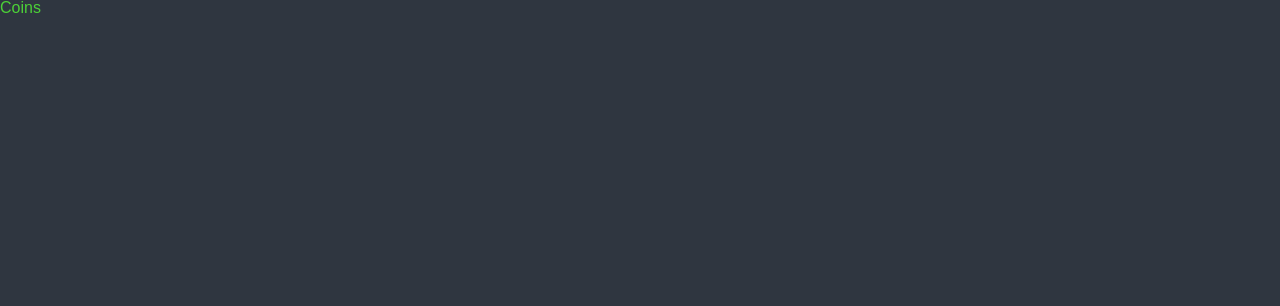
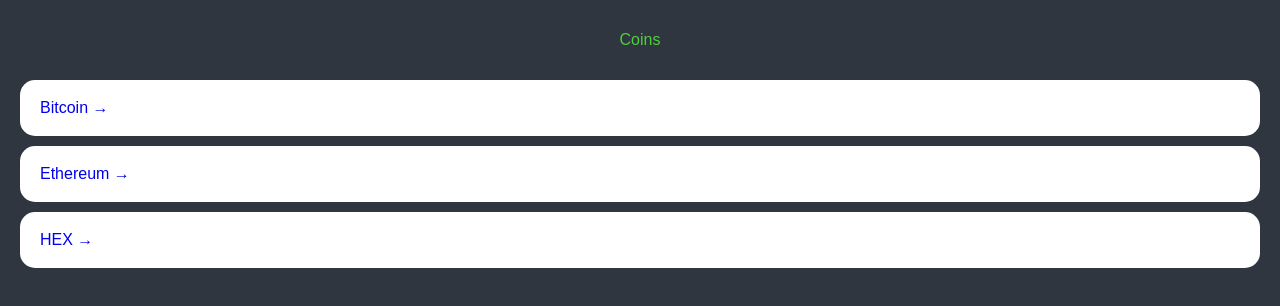
Before and after one commit to rkddn0301/toDoList, a React (Create React App) app: page / in a window 1280 px wide. Shown: the top 306 px of the page. Built offline with nearby package versions, Linux system fonts and the light colour scheme.

Commit message:
5.2 Home part One

```diff
--- a/src/routes/Coin.tsx
+++ b/src/routes/Coin.tsx
@@ -7,6 +7,6 @@
 function Coin() {
   const { coinId } = useParams<Params>();
   console.log(coinId);
-  return <h1>Coin</h1>;
+  return <h1>Coin:{coinId}</h1>;
 }
 export default Coin;
--- a/src/routes/Coins.tsx
+++ b/src/routes/Coins.tsx
@@ -1,10 +1,84 @@
+import { Link } from "react-router-dom";
 import styled from "styled-components";
+
+const Container = styled.div`
+  padding: 0px 20px;
+`;
+
+const Header = styled.header`
+  height: 10vh;
+  display: flex;
+  justify-content: center;
+  align-items: center;
+`;
+
+const CoinsList = styled.ul``;
+
+const Coin = styled.li`
+  background-color: white;
+  color: ${(props) => props.theme.bgColor};
+  padding: 20px;
+  margin-bottom: 10px;
+  border-radius: 15px;
+  a {
+    transition: color 0.2s ease-in;
+    display: block;
+  }
+  &:hover {
+    a {
+      color: ${(props) => props.theme.accentColor};
+    }
+  }
+`;
 
 const Title = styled.h1`
   color: ${(props) => props.theme.accentColor};
 `;
 
+const coins = [
+  {
+    id: "btc-bitcoin",
+    name: "Bitcoin",
+    symbol: "BTC",
+    rank: 1,
+    is_new: false,
+    is_active: true,
+    type: "coin",
+  },
+  {
+    id: "eth-ethereum",
+    name: "Ethereum",
+    symbol: "ETH",
+    rank: 2,
+    is_new: false,
+    is_active: true,
+    type: "coin",
+  },
+  {
+    id: "hex-hex",
+    name: "HEX",
+    symbol: "HEX",
+    rank: 3,
+    is_new: false,
+    is_active: true,
+    type: "token",
+  },
+];
+
 function Coins() {
-  return <Title>Coins</Title>;
+  return (
+    <Container>
+      <Header>
+        <Title>Coins</Title>
+      </Header>
+      <CoinsList>
+        {coins.map((coin) => (
+          <Coin key={coin.id}>
+            <Link to={`/${coin.id}`}>{coin.name} &rarr;</Link>
+          </Coin>
+        ))}
+      </CoinsList>
+    </Container>
+  );
 }
 export default Coins;
```
Also changed, not shown: react-master.txt.
